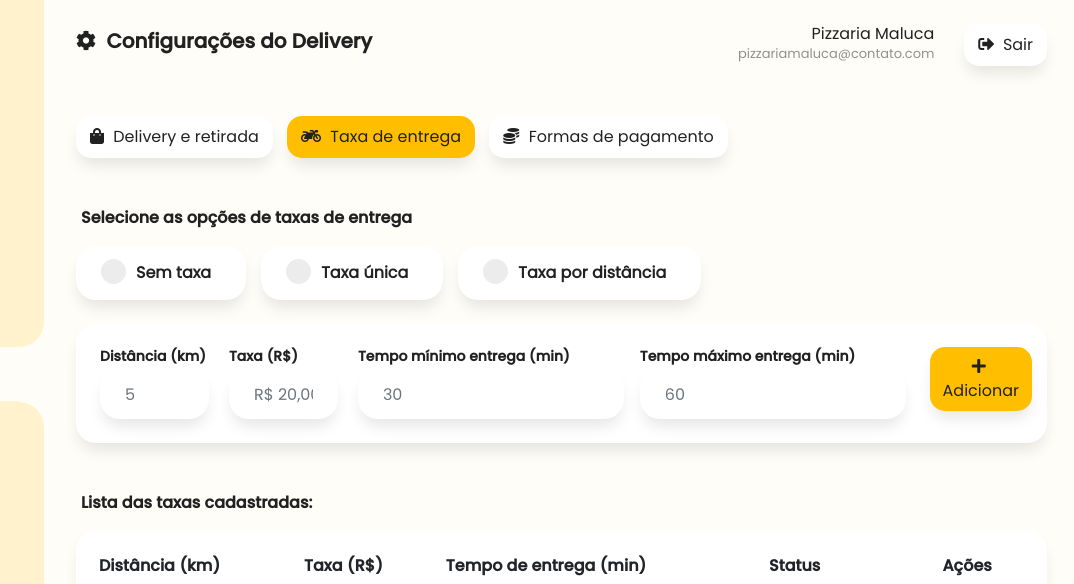
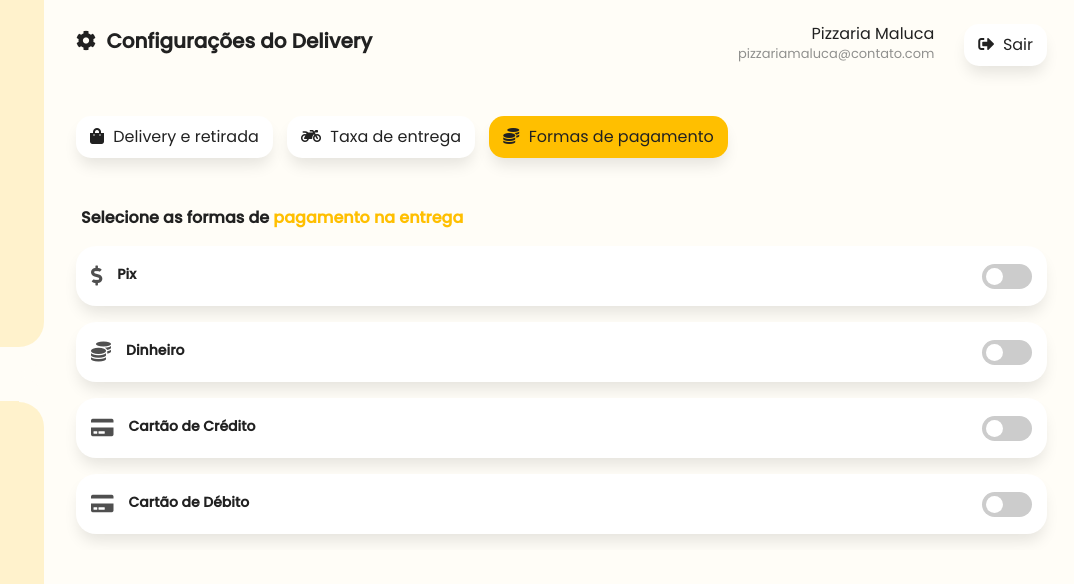
Before and after one commit to victoralves87/projeto-delivery, a plain HTML site: page painel/configuracoes.html in a window 1280 px wide. Shown: the top 584 px of the page, 206-1280 px from the left. Drawn offline with Linux system fonts and the light colour scheme.

Commit message:
terminei tela de configurações

```diff
--- a/painel/configuracoes.html
+++ b/painel/configuracoes.html
@@ -90,10 +90,10 @@
                                 <a href="#" class="btn btn-white btn-sm">
                                     <i class="fas fa-shopping-bag"></i> Delivery e retirada
                                 </a>
-                                <a href="#" class="btn btn-white btn-sm active">
+                                <a href="#" class="btn btn-white btn-sm">
                                     <i class="fas fa-motorcycle"></i> Taxa de entrega
                                 </a>
-                                <a href="#" class="btn btn-white btn-sm">
+                                <a href="#" class="btn btn-white btn-sm active">
                                     <i class="fas fa-coins"></i> Formas de pagamento
                                 </a>
                             </div>
@@ -153,7 +153,7 @@
 
                         </div>
 
-                        <div class="col-12 mt-5" id="taxa-entrega">
+                        <div class="col-12 mt-5 hidden" id="taxa-entrega">
 
                             <p class="title-categoria mb-0">
                                 <b>Selecione as opções de taxas de entrega</b>
@@ -233,7 +233,7 @@
                                 </div>
                             </div>
 
-                            <div class="container-group mb-3 " id="container-taxa-distancia">
+                            <div class="container-group mb-3" id="container-taxa-distancia">
 
                                 <div class="card card-address cursor-default mt-4 pb-4 ps-4 justify-content-start">
 
@@ -334,7 +334,71 @@
 
                         </div>
 
-                        <div class="col-12 mt-5 hidden" id="forma-pagamento">
+                        <div class="col-12 mt-5" id="forma-pagamento">
+
+                            <p class="title-categoria mb-0">
+                                <b>Selecione as formas de <b class="color-primary">pagamento na entrega</b></b>
+                            </p>
+
+                            <div class="container-group mb-3">
+                                <div class="card card-address cursor-default mt-3">
+                                    <div class="img-icon-details">
+                                        <i class="fas fa-dollar-sign"></i>
+                                    </div>
+                                    <div class="infos">
+                                        <p class="name mb-1"><b>Pix</b></p>
+                                    </div>
+                                    <label class="switch">
+                                        <input type="checkbox" />
+                                        <span class="slider round"></span>
+                                    </label>
+                                </div>
+                            </div>
+
+                            <div class="container-group mb-3">
+                                <div class="card card-address cursor-default mt-3">
+                                    <div class="img-icon-details">
+                                        <i class="fas fa-coins"></i>
+                                    </div>
+                                    <div class="infos">
+                                        <p class="name mb-1"><b>Dinheiro</b></p>
+                                    </div>
+                                    <label class="switch">
+                                        <input type="checkbox" />
+                                        <span class="slider round"></span>
+                                    </label>
+                                </div>
+                            </div>
+
+                            <div class="container-group mb-3">
+                                <div class="card card-address cursor-default mt-3">
+                                    <div class="img-icon-details">
+                                        <i class="fas fa-credit-card"></i>
+                                    </div>
+                                    <div class="infos">
+                                        <p class="name mb-1"><b>Cartão de Crédito</b></p>
+                                    </div>
+                                    <label class="switch">
+                                        <input type="checkbox" />
+                                        <span class="slider round"></span>
+                                    </label>
+                                </div>
+                            </div>
+
+                            <div class="container-group mb-3">
+                                <div class="card card-address cursor-default mt-3">
+                                    <div class="img-icon-details">
+                                        <i class="fas fa-credit-card"></i>
+                                    </div>
+                                    <div class="infos">
+                                        <p class="name mb-1"><b>Cartão de Débito</b></p>
+                                    </div>
+                                    <label class="switch">
+                                        <input type="checkbox" />
+                                        <span class="slider round"></span>
+                                    </label>
+                                </div>
+                            </div>
 
                         </div>
 
```
Also changed, not shown: painel/css/painel.css (line endings or trailing spaces).
